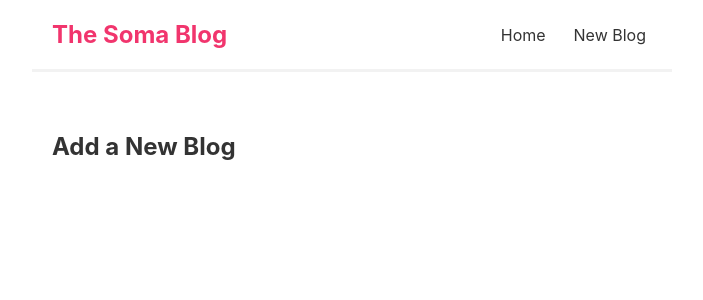
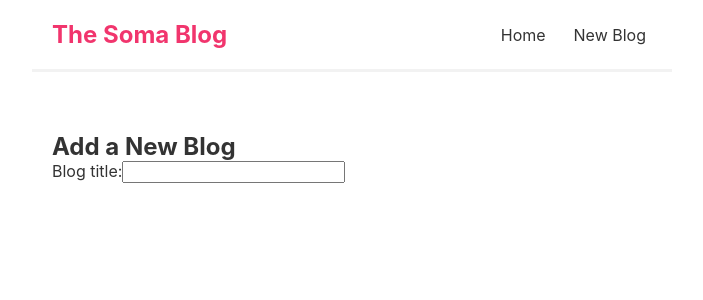
Before and after one commit to B-lovedth/React-Training, a React (Create React App) app: page /create in a window 1280 px wide. Shown: the top 300 px of the page, without its empty margins (288-991 px from the left). Built offline with nearby package versions, Linux system fonts and the light colour scheme; the HTML template or start-up script is replaced by a standard one.

Commit message:
sub commit

```diff
--- a/src/Create.js
+++ b/src/Create.js
@@ -4,6 +4,13 @@ const Create = () => {
   return (
     <div className="create">
       <h2>Add a New Blog</h2>
+      <form>
+        <label>Blog title:</label>
+        <input
+          type="text"
+          required
+         />
+      </form>
     </div>
   )
 }
```
